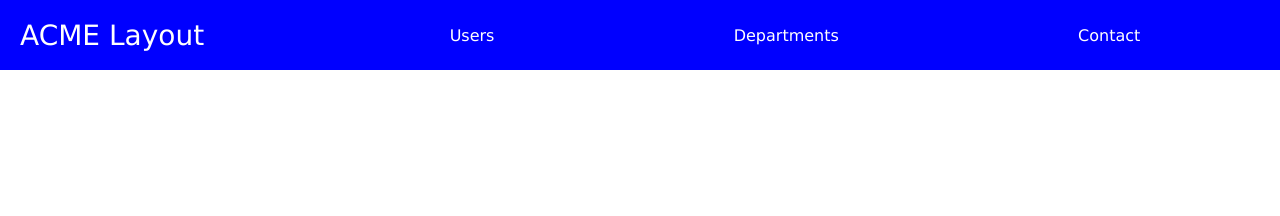
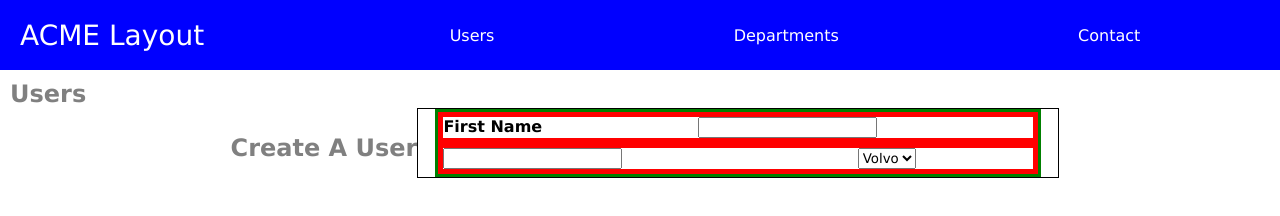
Before and after one commit to nikkiconsolacion/acme-flex-box, a plain HTML site: page index.html in a window 1280 px wide. Drawn offline with Linux system fonts and the light colour scheme.

Commit message:
nikki's commit

```diff
--- a/index.html
+++ b/index.html
@@ -5,6 +5,7 @@
     <meta name="viewport" content="width=device-width, initial-scale=1.0" />
     <style>
       * {
+        font-family: Verdana, Geneva, Tahoma, sans-serif;
         margin: 0;
       }
       #navbar {
@@ -37,6 +38,36 @@
         flex: 3;
         justify-content: space-around;
       }
+      h2 {
+        color: gray;
+        margin-left: 10px;
+        margin-top: 10px;
+      }
+
+      #container, #form-container {
+        display: flex;
+        flex-direction:row;
+        justify-content: center;
+        align-items: center;
+      }
+      #form > div {
+        display: flex;
+        justify-content: space-between;
+        border: solid 5px red;
+
+      }
+      #container > div {
+        border: solid 1px black;
+        width: 50%;
+      }
+      li {
+        list-style: none;
+      }
+      #form {
+        border: solid 3px green;
+        width: 600px;
+      }
+
     </style>
   </head>
 
@@ -51,5 +82,35 @@
         </div>
       </div>
     </nav>
+    <section>
+      <h2>Users</h2>
+      <div id="container">
+
+          <h2>Create A User</h2>
+          <div id="form-container">
+            <form id="form">
+              <div id="first">
+
+                    <h4>First Name</h4>
+                  <input type="text" name="firstname"><br>
+
+              </div>
+
+              <div id="form-elements">
+
+                <input type="text" name="lastname"><br>
+                <select name="cars">
+                    <option value="volvo">Volvo</option>
+                    <option value="saab">Saab</option>
+                    <option value="fiat">Fiat</option>
+                    <option value="audi">Audi</option>
+                  </select><br>
+              </div>
+            </form>
+          </div>
+
+
+      </div>
+    </section>
   </body>
 </html>
```
